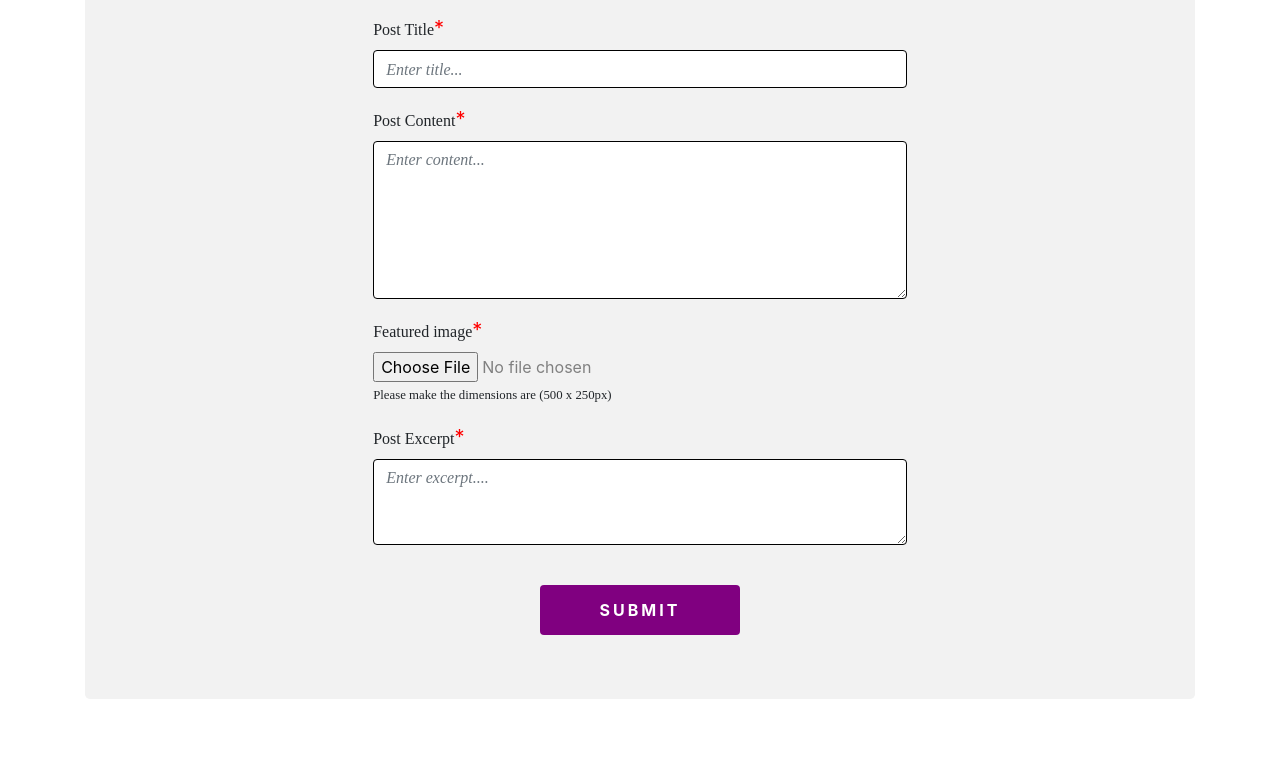
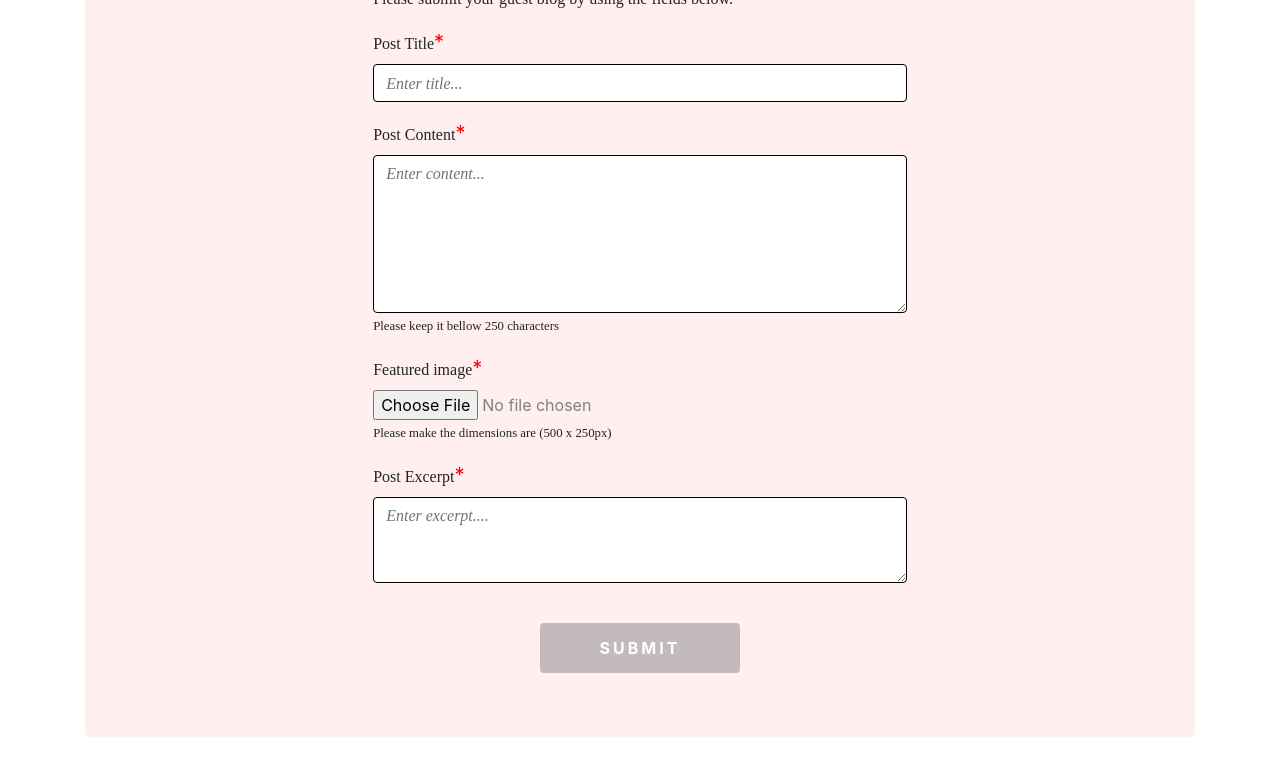
Before and after one commit to brendahuwitonze/Article_Blog, a plain HTML site: page index.html in a window 1280 px wide. Shown: the part 625-1394 px from the top of the page. Before the commit the page ends 1356 px from the top, so only its background shows below. Drawn offline with nearby package versions, Linux system fonts and the light colour scheme; a web font is replaced by a local one.

Commit message:
form edited

```diff
--- a/css/index.css
+++ b/css/index.css
@@ -1,9 +1,7 @@
-
 
 h2{
     font-weight: bold;
     font-family: 'Times New Roman', Times, serif;
-    /* color: white; */
 }
 
 div.form {
@@ -19,7 +17,7 @@ form {
 }
 
 .jumbotron {
-    background-color:#f2f2f2;
+    background-color:#ffefef;
 }
 
 h1{
@@ -28,6 +26,7 @@ h1{
     font-weight: bold;
     text-align: center;
     font-family: 'Arapey', serif;
+    margin-bottom: 30px;
 }
 
 hr{
@@ -56,15 +55,18 @@ p {
 
 
 .btn {
+    background-color: rgba(128, 128, 128, 0.473);
     width: 200px;
     font-weight: bold;
     letter-spacing: 3px;
-    background-color: purple;
-    border: purple;
+    border: #ff9999;
     color: white;
     cursor: pointer;
     height: 50px;
 }
+ .btn:hover {
+     background-color:  #ff9999;
+ }
 
 input[type=text]{
     border: 1px solid black;
--- a/index.html
+++ b/index.html
@@ -33,7 +33,7 @@
                     <div class="form-group">
                         <label for="exampleFormControlTextarea1" style="font-family: serif;">Short Author
                             Bio</label><span class="required">*</span>
-                        <textarea style="border: 1px solid black;" class="form-control" id="exampleFormControlTextarea1" rows="3"
+                        <textarea style=" border: 1px solid black;" class="form-control" id="exampleFormControlTextarea1" rows="3"
                             placeholder="Enter bio..."></textarea>
                         <p> <small>Please keep it bellow 300 characters </small> </p>
                     </div>
@@ -48,8 +48,9 @@
                     <div class="form-group">
                         <label for="exampleFormControlTextarea1" style="font-family: serif;">Post
                             Content</label><span class="required">*</span>
-                        <textarea style="border: 1px solid black;" class="form-control" id="exampleFormControlTextarea1" rows="6"
+                        <textarea style=" border: 1px solid black;" class="form-control" id="exampleFormControlTextarea1" rows="6"
                             placeholder="Enter content..."></textarea>
+                        <p> <small>Please keep it bellow 250 characters</small> </p>
                     </div>
                     <div class="form-group">
                         <label for="exampleFormControlFile1" style="font-family: serif;">Featured image</label><span
@@ -60,7 +61,7 @@
                     <div class="form-group">
                         <label for="exampleFormControlTextarea1" style="font-family: serif;">Post
                             Excerpt</label><span class="required">*</span>
-                        <textarea style="border: 1px solid black;" class="form-control" id="exampleFormControlTextarea1" rows="3"
+                        <textarea style=" border: 1px solid black;" class="form-control" id="exampleFormControlTextarea1" rows="3"
                             placeholder="Enter excerpt...."></textarea>
                     </div>
 
@@ -73,8 +74,6 @@
         </div>
     </div>
 
-
-
     <script src="https://code.jquery.com/jquery-3.3.1.min.js"></script>
     <script src="https://cdn.jsdelivr.net/npm/popper.js@1.16.1/dist/umd/popper.min.js"></script>
     <script src="https://stackpath.bootstrapcdn.com/bootstrap/4.5.2/js/bootstrap.min.js"></script>
```
